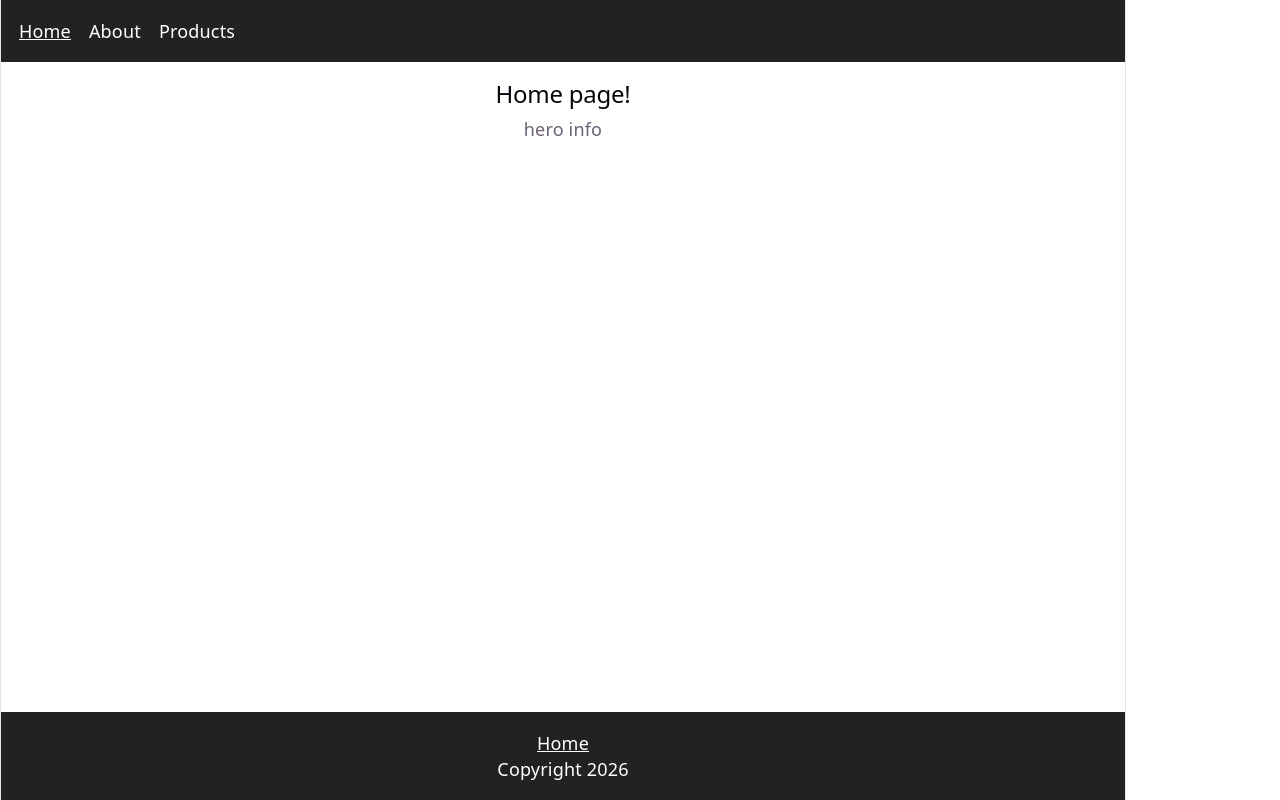
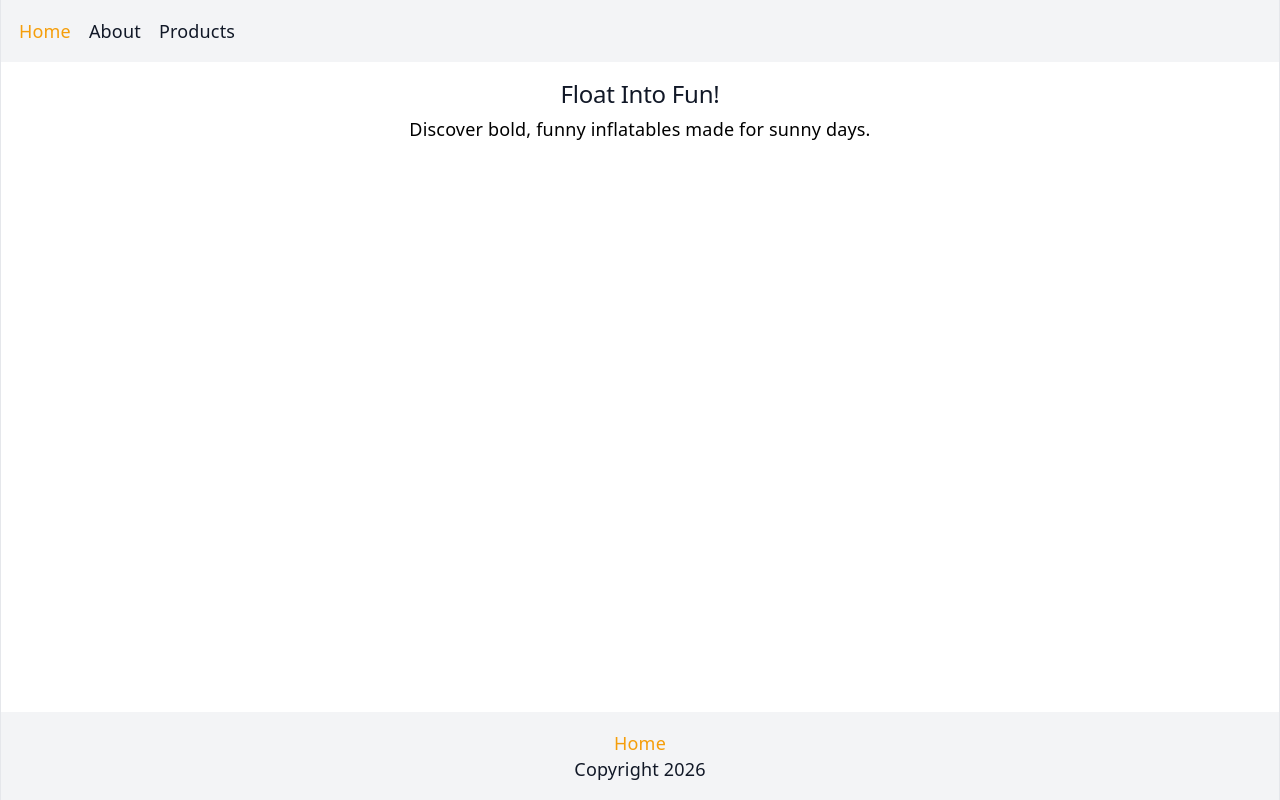
Before and after one commit to antoninadubrovska/floatastic, a React (Vite) app: page /#/ in a window 1280 px wide. Built offline with nearby package versions, Linux system fonts and the light colour scheme.

Commit message:
Updated root styles

```diff
--- a/src/Root.jsx
+++ b/src/Root.jsx
@@ -2,7 +2,7 @@ import { Outlet } from "react-router";
 // import "./Root.css";
 import Footer from "./components/Footer";
 import Header from "./components/Header";
-import "./layout.css";
+import "./styles/layout.css";
 
 function Root() {
 	return (
--- a/src/components/ProductItem.jsx
+++ b/src/components/ProductItem.jsx
@@ -1,11 +1,13 @@
 import { Link } from "react-router";
 
 const ProductItem = ({ item }) => (
-  <div className="product-item card">
-    <p>{item.name}</p>
-    <p>{item.price} kr</p>
-    <Link to={"/products/" + item.id}> Read more... </Link>
-  </div>
+	<div className="product-item product-card-preview">
+		<p className="product-card-preview-name">{item.name}</p>
+		<p className="product-card-preview-price">{item.price} kr</p>
+		<Link to={"/products/" + item.id} className="link-read-more">
+			Read more...
+		</Link>
+	</div>
 );
 
 export default ProductItem;
--- a/src/index.css
+++ /dev/null
@@ -1,111 +0,0 @@
-:root {
-  --text: #6b6375;
-  --text-h: #08060d;
-  --bg: #fff;
-  --border: #e5e4e7;
-  --code-bg: #f4f3ec;
-  --accent: #aa3bff;
-  --accent-bg: rgba(170, 59, 255, 0.1);
-  --accent-border: rgba(170, 59, 255, 0.5);
-  --social-bg: rgba(244, 243, 236, 0.5);
-  --shadow:
-    rgba(0, 0, 0, 0.1) 0 10px 15px -3px, rgba(0, 0, 0, 0.05) 0 4px 6px -2px;
-
-  --sans: system-ui, 'Segoe UI', Roboto, sans-serif;
-  --heading: system-ui, 'Segoe UI', Roboto, sans-serif;
-  --mono: ui-monospace, Consolas, monospace;
-
-  font: 18px/145% var(--sans);
-  letter-spacing: 0.18px;
-  color-scheme: light dark;
-  color: var(--text);
-  background: var(--bg);
-  font-synthesis: none;
-  text-rendering: optimizeLegibility;
-  -webkit-font-smoothing: antialiased;
-  -moz-osx-font-smoothing: grayscale;
-
-  @media (max-width: 1024px) {
-    font-size: 16px;
-  }
-}
-
-@media (prefers-color-scheme: dark) {
-  :root {
-    --text: #9ca3af;
-    --text-h: #f3f4f6;
-    --bg: #16171d;
-    --border: #2e303a;
-    --code-bg: #1f2028;
-    --accent: #c084fc;
-    --accent-bg: rgba(192, 132, 252, 0.15);
-    --accent-border: rgba(192, 132, 252, 0.5);
-    --social-bg: rgba(47, 48, 58, 0.5);
-    --shadow:
-      rgba(0, 0, 0, 0.4) 0 10px 15px -3px, rgba(0, 0, 0, 0.25) 0 4px 6px -2px;
-  }
-
-  #social .button-icon {
-    filter: invert(1) brightness(2);
-  }
-}
-
-body {
-  margin: 0;
-}
-
-#root {
-  width: 1126px;
-  max-width: 100%;
-  margin: 0 auto;
-  text-align: center;
-  border-inline: 1px solid var(--border);
-  min-height: 100svh;
-  display: flex;
-  flex-direction: column;
-  box-sizing: border-box;
-}
-
-h1,
-h2 {
-  font-family: var(--heading);
-  font-weight: 500;
-  color: var(--text-h);
-}
-
-h1 {
-  font-size: 56px;
-  letter-spacing: -1.68px;
-  margin: 32px 0;
-  @media (max-width: 1024px) {
-    font-size: 36px;
-    margin: 20px 0;
-  }
-}
-h2 {
-  font-size: 24px;
-  line-height: 118%;
-  letter-spacing: -0.24px;
-  margin: 0 0 8px;
-  @media (max-width: 1024px) {
-    font-size: 20px;
-  }
-}
-p {
-  margin: 0;
-}
-
-/* code,
-.counter {
-  font-family: var(--mono);
-  display: inline-flex;
-  border-radius: 4px;
-  color: var(--text-h);
-}
-
-code {
-  font-size: 15px;
-  line-height: 135%;
-  padding: 4px 8px;
-  background: var(--code-bg);
-} */
--- a/src/main.jsx
+++ b/src/main.jsx
@@ -1,8 +1,9 @@
 import { StrictMode } from 'react'
 import { createRoot } from 'react-dom/client'
-import './index.css'
+import './styles/index.css'
 import { RouterProvider, createHashRouter } from "react-router";
 import { routes } from "./routing/routing";
+import './styles/index.css';
 
 const router = createHashRouter(routes);
 
--- a/src/pages/Home.jsx
+++ b/src/pages/Home.jsx
@@ -1,9 +1,9 @@
 const Home = () => {
   return (
-    <div>
-      <h2> Home page! </h2>
-      <p> hero info </p>
-    </div>
+		<div>
+			<h2> Float Into Fun! </h2>
+			<p> Discover bold, funny inflatables made for sunny days. </p>
+		</div>
   );
 };
 
--- a/src/pages/ProductDetails.jsx
+++ b/src/pages/ProductDetails.jsx
@@ -1,6 +1,6 @@
 import { useParams, useLoaderData, useNavigate, Link } from "react-router";
 // import { useState } from "react";
-// import "./ProductDetails.css";
+// import "./../styles/productCard.css";
 
 const ProductDetails = () => {
 	const { id } = useParams();
@@ -22,14 +22,14 @@ const goBack = event => {
 }
 
 return (
-  <div className="product-details product-card">
-    <h2>{item.name}</h2>
-    <p className="product-card-price">{item.price.toFixed(2)} kr.</p>
-    <p className="product-card-description">{item.description}</p>
-    <a href="/products" onClick={goBack}>
-      Go Back
-    </a>
-  </div>
+	<div className="product-details product-card">
+		<h2 className="product-card-name">{item.name}</h2>
+		<p className="product-card-price">{item.price} kr</p>
+		<p className="product-card-description">{item.description}</p>
+		<a className="link-go-back" href="/products" onClick={goBack}>
+			Go Back
+		</a>
+	</div>
 );
 }
 
--- a/src/pages/Products.jsx
+++ b/src/pages/Products.jsx
@@ -2,6 +2,7 @@ import { useLoaderData } from "react-router";
 import ProductItem from "../components/ProductItem";
 import { useState } from "react";
 import { useFuseSearch } from "../hooks/useFuseSearch";
+// import './../styles/products.css'
 
 const Products = () => {
   // useLoaderData returnerar data av samma typ som loader-funktionen returnerar
@@ -26,7 +27,7 @@ const matchingProducts = useFuseSearch(products, searchItem, ["name", "category"
         🔍
       </div>
 
-		  <div className="product-list">
+		  <div className="products-list">
 
         {searchItem && matchingProducts.length === 0 && <p>No matches found</p>}
 
--- /dev/null
+++ b/src/styles/index.css
@@ -0,0 +1,195 @@
+
+@import './products.css';
+@import './product-card.css';
+@import './layout.css';
+
+
+
+
+:root {
+
+		--text: #374151;
+		--text-h: #111827;
+
+		--bg: #FFFFFF;
+		--bg-soft: #F3F4F6;
+
+
+		--border: #E5E7EB;
+
+
+		--code-bg: #F3F4F6;
+		--social-bg: rgba(243, 244, 246, 0.6);
+
+
+		--accent-primary: #22D3EE;
+		--accent-primary-hover: #06B6D4;
+
+		--accent-secondary: #F59E0B;
+		--accent-secondary-hover: #D97706;
+
+
+		--accent-bg: rgba(34, 211, 238, 0.1);
+		--accent-border: rgba(34, 211, 238, 0.4);
+
+
+		--shadow:
+		  rgba(0, 0, 0, 0.08) 0 10px 20px -5px,
+		  rgba(0, 0, 0, 0.04) 0 4px 8px -2px;
+
+
+  --sans: system-ui, 'Segoe UI', Roboto, sans-serif;
+  --heading: system-ui, 'Segoe UI', Roboto, sans-serif;
+  --mono: ui-monospace, Consolas, monospace;
+
+  font: 18px/145% var(--sans);
+  letter-spacing: 0.18px;
+   /*color-scheme: light dark;
+  color: var(--text);
+  background: var(--bg);*/
+  font-synthesis: none;
+  text-rendering: optimizeLegibility;
+  -webkit-font-smoothing: antialiased;
+  -moz-osx-font-smoothing: grayscale;
+
+  @media (max-width: 1024px) {
+    font-size: 16px;
+  }
+}
+
+
+
+/*
+@media (prefers-color-scheme: dark) {
+  :root {
+
+
+	  --text: #9CA3AF;
+	  --text-h: #F9FAFB;
+
+
+	  --bg: #111827;
+	  --bg-soft: #1F2937;
+
+
+	  --border: #374151;
+
+
+	  --code-bg: #1F2937;
+	  --social-bg: rgba(31, 41, 55, 0.6);
+
+
+	  --accent-primary: #22D3EE;
+	  --accent-primary-hover: #06B6D4;
+
+	  --accent-secondary: #F59E0B;
+	  --accent-secondary-hover: #D97706;
+
+
+	  --accent-bg: rgba(34, 211, 238, 0.15);
+	  --accent-border: rgba(34, 211, 238, 0.5);
+
+
+	  --shadow:
+		rgba(0, 0, 0, 0.5) 0 10px 20px -5px,
+		rgba(0, 0, 0, 0.3) 0 4px 10px -2px;
+  }
+
+
+
+
+
+  body {
+	background: var(--bg);
+	color: var(--text);
+  }
+
+
+  .card {
+	background: var(--bg);
+	box-shadow: var(--shadow);
+	border: 1px solid var(--border);
+  }
+
+  .button-primary {
+	background: var(--accent-primary);
+	color: var(--text-h);
+  }
+
+  .button-primary:hover {
+	background: var(--accent-primary-hover);
+  }
+
+  #social .button-icon {
+    filter: invert(1) brightness(2);
+  }
+}
+ */
+
+
+
+
+
+
+
+body {
+  margin: 0;
+}
+
+#root {
+  /* width: 1126px;
+  max-width: 100%; */
+  margin: 0 auto;
+  text-align: center;
+  border-inline: 1px solid var(--border);
+  min-height: 100svh;
+  display: flex;
+  flex-direction: column;
+  box-sizing: border-box;
+}
+
+h1,
+h2 {
+  font-family: var(--heading);
+  font-weight: 500;
+  color: var(--text-h);
+}
+
+h1 {
+  font-size: 56px;
+  letter-spacing: -1.68px;
+  margin: 32px 0;
+  @media (max-width: 1024px) {
+    font-size: 36px;
+    margin: 20px 0;
+  }
+}
+h2 {
+  font-size: 24px;
+  line-height: 118%;
+  letter-spacing: -0.24px;
+  margin: 0 0 8px;
+  @media (max-width: 1024px) {
+    font-size: 20px;
+  }
+}
+
+
+p {
+  margin: 0;
+}
+
+/* code,
+.counter {
+  font-family: var(--mono);
+  display: inline-flex;
+  border-radius: 4px;
+  color: var(--text-h);
+}
+
+code {
+  font-size: 15px;
+  line-height: 135%;
+  padding: 4px 8px;
+  background: var(--code-bg);
+} */
--- a/src/layout.css
+++ b/src/styles/layout.css
@@ -1,12 +1,12 @@
 
 
-/* Reset basics */
+
 html, body, #root {
   height: 100%;
   margin: 0;
 }
 
-/* App layout */
+
 .app {
   min-height: 100%;
   display: flex;
@@ -16,25 +16,25 @@ html, body, #root {
 /* Main content grows */
 main {
   flex: 1;
-  padding: 1rem;
+  padding: 1em;
 }
 
 
 header {
-	background: #222;
-	color: white;
-	padding: 1rem;
+	background: var(--bg-soft);
+	color: var(--text-h);
+	padding: 1em;
   }
 
   header nav {
 	display: flex;
-	gap: 1rem;
+	gap: 1em;
   }
 
   footer {
-	background: #222;
-	color: white;
-	padding: 1rem;
+	background: var(--bg-soft);
+	color: var(--text-h);
+	padding: 1em;
 	text-align: center;
   }
 
@@ -44,7 +44,12 @@ header {
   }
 
   a.active {
-	text-decoration: underline;
+	color: var(--accent-secondary);
+
+  }
+
+  a:hover {
+	color: var(--accent-secondary-hover);
   }
 
 
--- /dev/null
+++ b/src/styles/product-card.css
@@ -0,0 +1,69 @@
+.product-card {
+	display: flex;
+	flex-direction: column;
+	align-items: center;
+	padding: 1em;
+	/* border: 1px solid var(--border); */
+	border: var(--border);
+	border-radius: 8px;
+	box-shadow: var(--shadow);
+	background: var(--bg-soft);
+
+	.product-card-name {
+		font-size: 1.2rem;
+		font-weight: bold;
+		color: var(--accent-secondary);
+	}
+
+	.product-card-price {
+		font-size: 1em;
+		margin-top: 0.5em;
+	}
+
+	.product-card-description {
+		font-size: 0.9rem;
+	}
+
+	.link-go-back {
+		font-size: 0.9rem;
+		color: var(--text);
+		opacity: 0.8;
+		margin-top: 0.6em;
+
+		color: var(--accent-primary);
+
+		&:hover {
+			color: var(--accent-primary-hover);
+		}
+	}
+}
+
+.product-card-preview {
+	display: flex;
+	flex-direction: column;
+	align-items: center;
+	padding: 1rem;
+	border: 1px solid var(--border);
+	border-radius: 8px;
+	box-shadow: var(--shadow);
+	background: var(--bg-soft);
+	.product-card-preview-name {
+		font-size: 1.1rem;
+		font-weight: bold;
+		color: var(--text-h);
+	}
+
+
+	.product-card-preview-price {
+		font-size: 1.1em;
+	}
+
+	.link-read-more {
+		font-size: 0.9rem;
+		color: var(--accent-primary);
+
+		&:hover {
+			color: var(--accent-primary-hover);
+		}
+	}
+}
--- /dev/null
+++ b/src/styles/products.css
@@ -0,0 +1,12 @@
+.products-list {
+	display: grid;
+	grid-template-columns: auto;
+	padding: 1rem;
+	gap: 1rem;
+	@media (min-width: 600px) {
+		grid-template-columns: auto auto;
+	}
+	@media (min-width: 900px) {
+		grid-template-columns: auto auto auto;
+	}
+}
```
